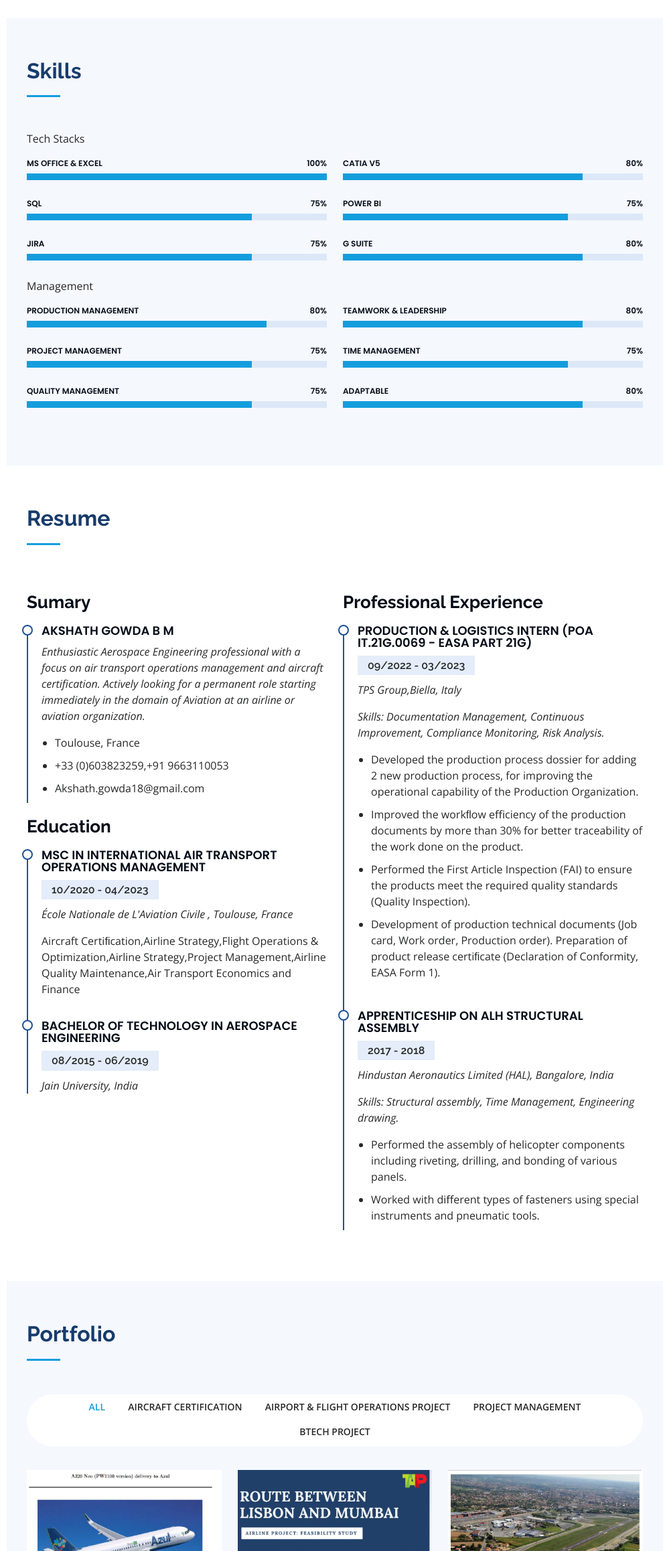
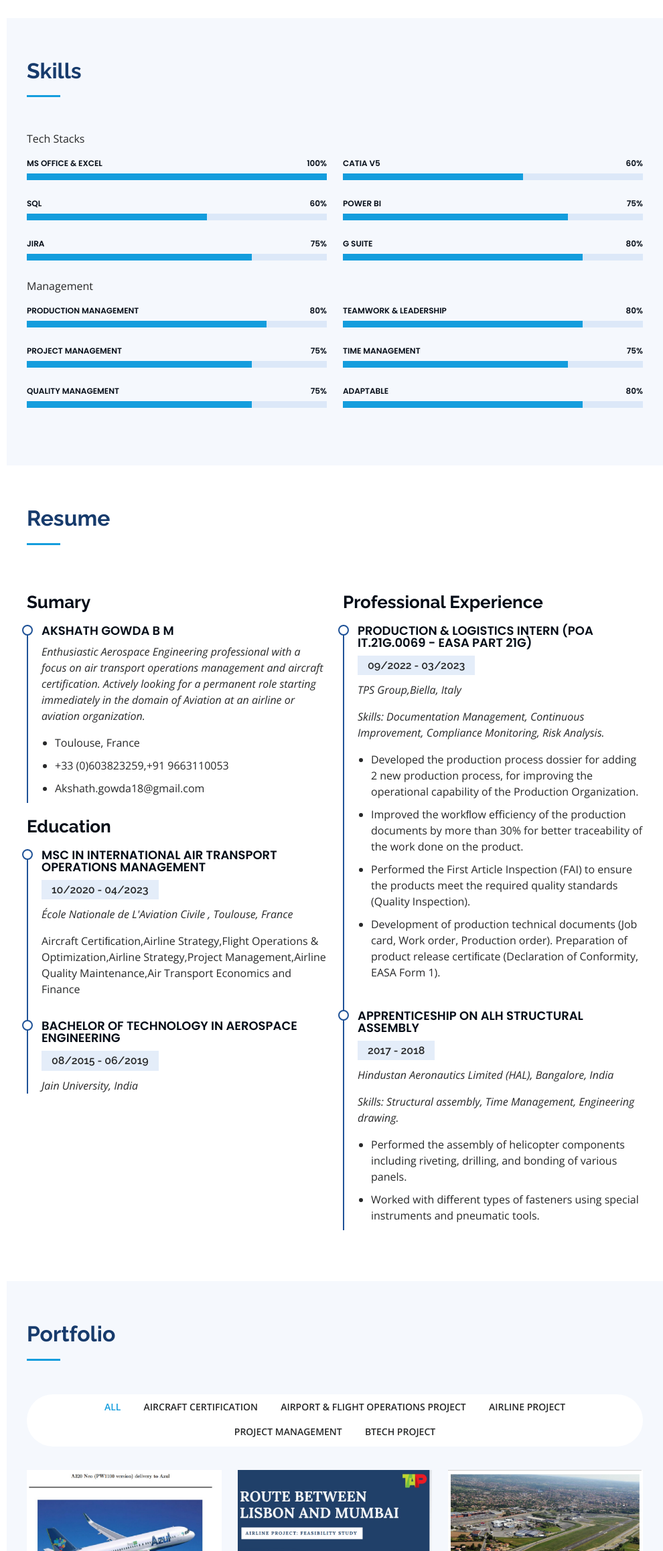
Before and after one commit to Akshathg18/akshathg, a plain HTML site: page index.html in a window 1280 px wide. Shown: the part 2185-4501 px from the top of the page at 67% size, without its empty margins (290-1280 px from the left). Drawn offline with nearby package versions, Linux system fonts and the light colour scheme.

Commit message:
minor changes

```diff
--- a/index.html
+++ b/index.html
@@ -75,7 +75,7 @@
     <div class="hero-container" data-aos="fade-in">
       <h1>Akshath Gowda B M</h1>
       <p>I'm <span class="typed" data-typed-items="Navigating the Skies of Aerospace Excellence"></span></p>
-      <a href="#contact" class="about-btn scrollto">Download CV</a> <a href="#contact" class="about-btn scrollto">Hire Me</a>
+      <a href="https://drive.google.com/file/d/1xesOqvV7dmiwEVDO7-kF_Xeev4FuBlj0/view?usp=sharing" class="about-btn scrollto">Download CV</a> <a href="#contact" class="about-btn scrollto">Hire Me</a>
     </div>
   </section><!-- End Hero -->
 
@@ -201,9 +201,9 @@ Fueled with a positive attitude and a love for adventure, I thrive in collaborat
             </div>
 
             <div class="progress">
-              <span class="skill">SQL  <i class="val">75%</i></span>
+              <span class="skill">SQL  <i class="val">60%</i></span>
               <div class="progress-bar-wrap">
-                <div class="progress-bar" role="progressbar" aria-valuenow="75" aria-valuemin="0" aria-valuemax="100"></div>
+                <div class="progress-bar" role="progressbar" aria-valuenow="60" aria-valuemin="0" aria-valuemax="100"></div>
               </div>
             </div>
 
@@ -220,9 +220,9 @@ Fueled with a positive attitude and a love for adventure, I thrive in collaborat
           <div class="col-lg-6" data-aos="fade-up" data-aos-delay="100">
 
             <div class="progress">
-              <span class="skill">Catia V5  <i class="val">80%</i></span>
+              <span class="skill">Catia V5  <i class="val">60%</i></span>
               <div class="progress-bar-wrap">
-                <div class="progress-bar" role="progressbar" aria-valuenow="80" aria-valuemin="0" aria-valuemax="100"></div>
+                <div class="progress-bar" role="progressbar" aria-valuenow="60" aria-valuemin="0" aria-valuemax="100"></div>
               </div>
             </div>
 
@@ -383,6 +383,7 @@ Fueled with a positive attitude and a love for adventure, I thrive in collaborat
               <li data-filter="*" class="filter-active">All</li>
               <li data-filter=".filter-app">Aircraft Certiﬁcation</li>
               <li data-filter=".filter-card">Airport & Flight Operations Project</li>
+              <li data-filter=".filter-card2">Airline Project</li>
               <li data-filter=".filter-web">Project Management</li>
               <li data-filter=".filter-web2">BTech Project</li>
             </ul>
@@ -401,11 +402,11 @@ Fueled with a positive attitude and a love for adventure, I thrive in collaborat
             </div>
           </div>
 
-          <div class="col-lg-4 col-md-6 portfolio-item filter-card">
+          <div class="col-lg-4 col-md-6 portfolio-item filter-card2">
             <div class="portfolio-wrap">
               <img src="assets/img/portfolio/portfolio-2.jpg" class="img-fluid" alt="">
               <div class="portfolio-links">
-                <a href="assets/img/portfolio/portfolio-2.jpg" data-gallery="portfolioGallery" class="portfolio-lightbox" title="Airport & Flight Operations Project"><i class="bx bx-plus"></i></a>
+                <a href="assets/img/portfolio/portfolio-2.jpg" data-gallery="portfolioGallery" class="portfolio-lightbox" title="Airline Project"><i class="bx bx-plus"></i></a>
                 <a href="portfolio-details2.html" title="More Details"><i class="bx bx-link"></i></a>
               </div>
             </div>
```
Also changed, not shown: portfolio-details3.html (+1 -1 lines).
